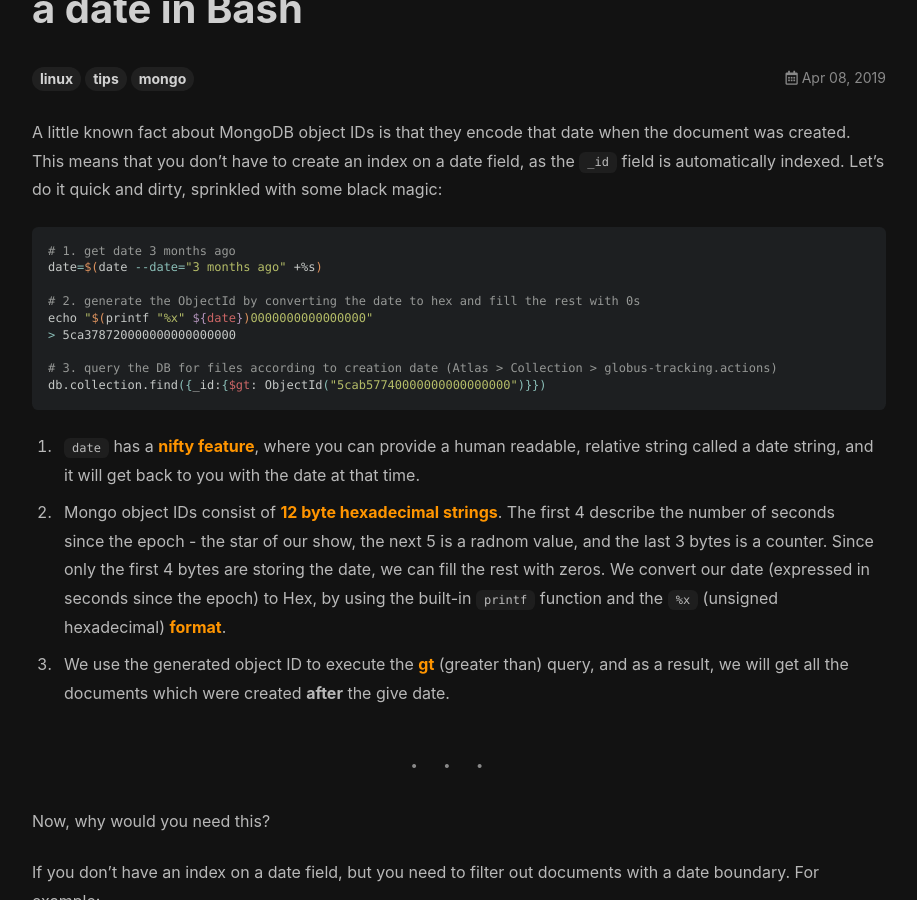
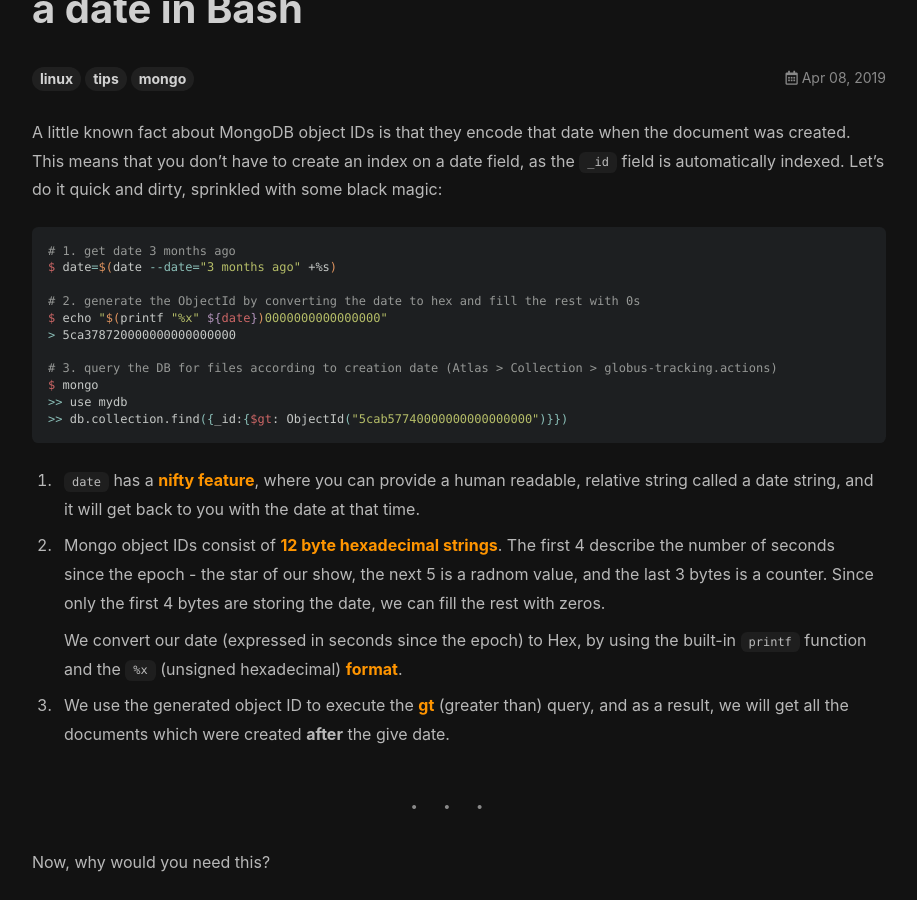
Before and after one commit to ervinb/ervinb.github.io, a Jekyll site: the page built from _posts/2019-04-08-mongodb-magic.md, in a window 1280 px wide and 900 px high, scrolled down 215 px. Shown: the whole window, without its empty margins (71-988 px from the left). Built offline with Jekyll 4.4.1, drawn with Linux system fonts in a browser that asks for light colours; nearby versions of some CDN libraries; comment, search, counter and statistics services are not loaded.

Commit message:
Fix formatting

````diff
--- a/_posts/2019-04-08-mongodb-magic.md
+++ b/_posts/2019-04-08-mongodb-magic.md
@@ -10,21 +10,25 @@ you don't have to create an index on a date field, as the `_id` field is automat
 
 ```shell
 # 1. get date 3 months ago
-date=$(date --date="3 months ago" +%s)
+$ date=$(date --date="3 months ago" +%s)
 
 # 2. generate the ObjectId by converting the date to hex and fill the rest with 0s
-echo "$(printf "%x" ${date})0000000000000000"
+$ echo "$(printf "%x" ${date})0000000000000000"
 > 5ca378720000000000000000
 
 # 3. query the DB for files according to creation date (Atlas > Collection > globus-tracking.actions)
-db.collection.find({_id:{$gt: ObjectId("5cab57740000000000000000")}})
+$ mongo
+>> use mydb
+>> db.collection.find({_id:{$gt: ObjectId("5cab57740000000000000000")}})
 ```
 
 1. `date` has a [nifty feature](https://ss64.com/bash/date.html), where you can provide a human readable, relative string called a date string, and it will get back to you with the date at that time.
 
 2. Mongo object IDs consist of [12 byte hexadecimal strings](). The first 4 describe the number of seconds since the epoch - the star of our show, the next 5 is a radnom value, and the last 3 bytes is a counter.
 Since only the first 4 bytes are storing the date, we can fill the rest with zeros.
-We convert our date (expressed in seconds since the epoch) to Hex, by using the built-in `printf` function and the `%x` (unsigned hexadecimal) [format](https://wiki-dev.bash-hackers.org/commands/builtin/printf#format_strings).
+
+
+    We convert our date (expressed in seconds since the epoch) to Hex, by using the built-in `printf` function and the `%x` (unsigned hexadecimal) [format](https://wiki-dev.bash-hackers.org/commands/builtin/printf#format_strings).
 
 3. We use the generated object ID to execute the [gt](https://docs.mongodb.com/manual/reference/operator/query/gt/) (greater than) query, and as a result, we will get all the documents which were created **after** the
 give date.
````
